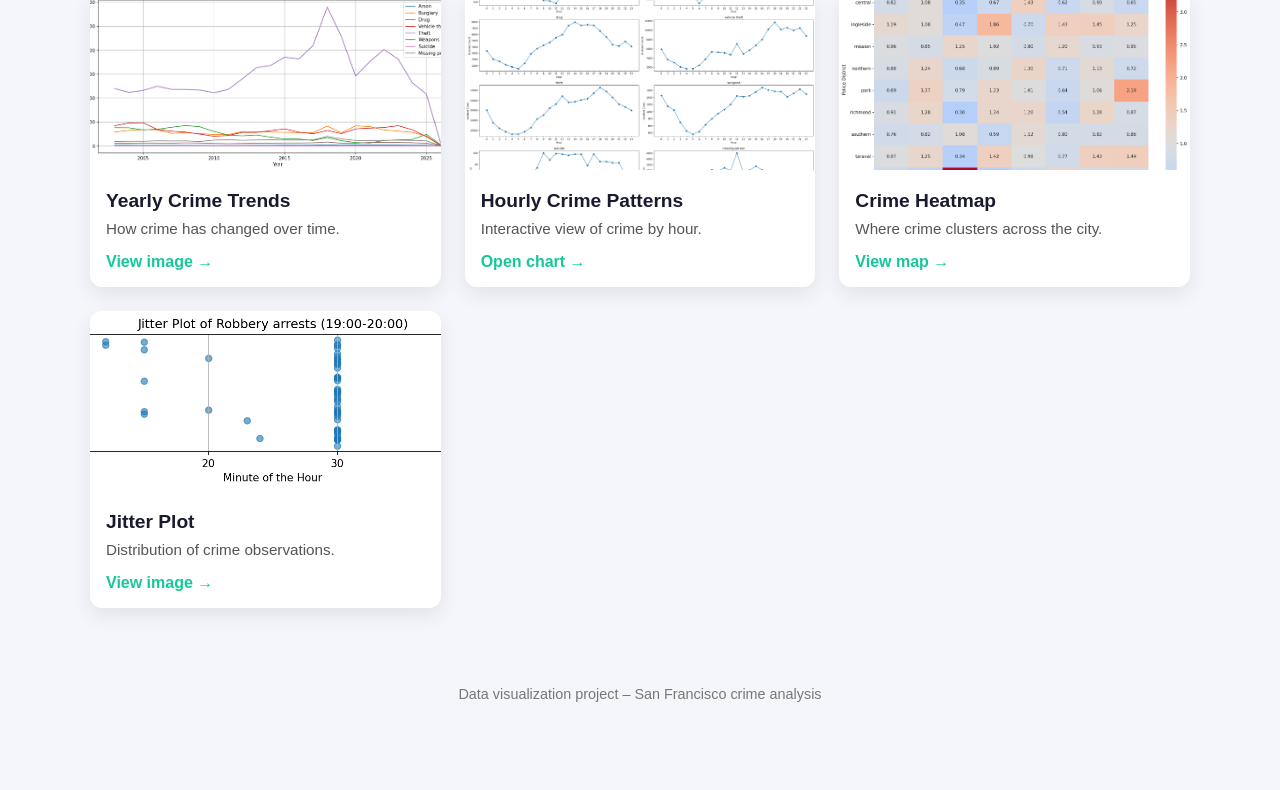
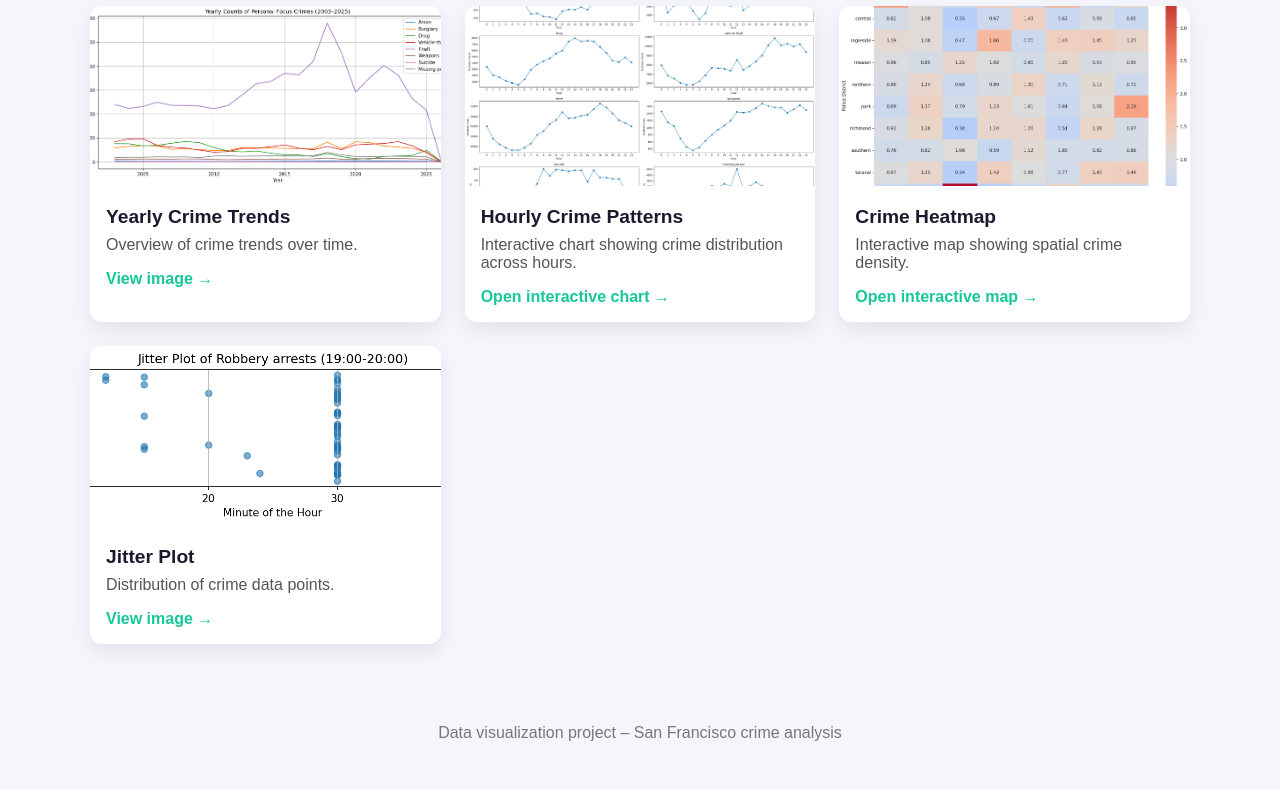
Before and after one commit to margretran/margretran.github.io, a plain HTML site: page index.html in a window 1280 px wide. Shown: the part 236-1026 px from the top of the page. Before the commit the page ends 985 px from the top, so only its background shows below. Drawn offline with Linux system fonts and the light colour scheme.

Commit message:
laga síðu enn meir

```diff
--- a/index.html
+++ b/index.html
@@ -1,8 +1,8 @@
 <!DOCTYPE html>
 <html lang="en">
 <head>
-  <meta charset="UTF-8" />
-  <meta name="viewport" content="width=device-width, initial-scale=1.0"/>
+  <meta charset="UTF-8">
+  <meta name="viewport" content="width=device-width, initial-scale=1.0">
   <title>SF Crime: Two Decades of Data</title>
 
   <style>
@@ -14,10 +14,10 @@
     }
 
     header {
-      padding: 3rem 1.5rem;
+      padding: 3rem 1rem;
+      text-align: center;
       background: white;
       border-bottom: 1px solid #ddd;
-      text-align: center;
     }
 
     h1 {
@@ -28,13 +28,13 @@
 
     .intro {
       max-width: 700px;
-      margin: 1rem auto 0;
+      margin: 1rem auto;
       color: #555;
     }
 
     main {
       max-width: 1100px;
-      margin: 0 auto;
+      margin: auto;
       padding: 2rem 1rem;
     }
 
@@ -49,7 +49,7 @@
       border-radius: 12px;
       overflow: hidden;
       box-shadow: 0 8px 20px rgba(0,0,0,0.08);
-      transition: transform 0.2s ease, box-shadow 0.2s ease;
+      transition: 0.2s;
     }
 
     .card:hover {
@@ -75,7 +75,6 @@
     .card p {
       margin: 0 0 1rem;
       color: #555;
-      font-size: 0.95rem;
     }
 
     .card a {
@@ -92,7 +91,6 @@
       text-align: center;
       padding: 2rem;
       color: #777;
-      font-size: 0.9rem;
     }
   </style>
 </head>
@@ -110,42 +108,46 @@
 <main>
   <section class="grid">
 
-    <!-- Static -->
+    <!-- STATIC -->
     <div class="card">
       <img src="Images/yearly_crime_trends.png">
       <div class="card-content">
         <h2>Yearly Crime Trends</h2>
-        <p>How crime has changed over time.</p>
+        <p>Overview of crime trends over time.</p>
         <a href="Images/yearly_crime_trends.png">View image →</a>
       </div>
     </div>
 
-    <!-- Plotly -->
+    <!-- INTERACTIVE PLOTLY -->
     <div class="card">
       <img src="Images/hourly_crime_trends.png">
       <div class="card-content">
         <h2>Hourly Crime Patterns</h2>
-        <p>Interactive view of crime by hour.</p>
-        <a href="Visualizations/hourly_crime_distributions_by_year.html">Open chart →</a>
+        <p>Interactive chart showing crime distribution across hours.</p>
+        <a href="Visualizations/hourly_crime_distributions_by_year.html">
+          Open interactive chart →
+        </a>
       </div>
     </div>
 
-    <!-- Folium -->
+    <!-- FOLIUM MAP -->
     <div class="card">
       <img src="Images/crime_ratio_heatmap.png">
       <div class="card-content">
         <h2>Crime Heatmap</h2>
-        <p>Where crime clusters across the city.</p>
-        <a href="Visualizations/sf_crime_heatmap.html">View map →</a>
+        <p>Interactive map showing spatial crime density.</p>
+        <a href="Visualizations/sf_crime_heatmap.html">
+          Open interactive map →
+        </a>
       </div>
     </div>
 
-    <!-- Extra -->
+    <!-- EXTRA -->
     <div class="card">
       <img src="Images/jitter_plot.png">
       <div class="card-content">
         <h2>Jitter Plot</h2>
-        <p>Distribution of crime observations.</p>
+        <p>Distribution of crime data points.</p>
         <a href="Images/jitter_plot.png">View image →</a>
       </div>
     </div>
```
